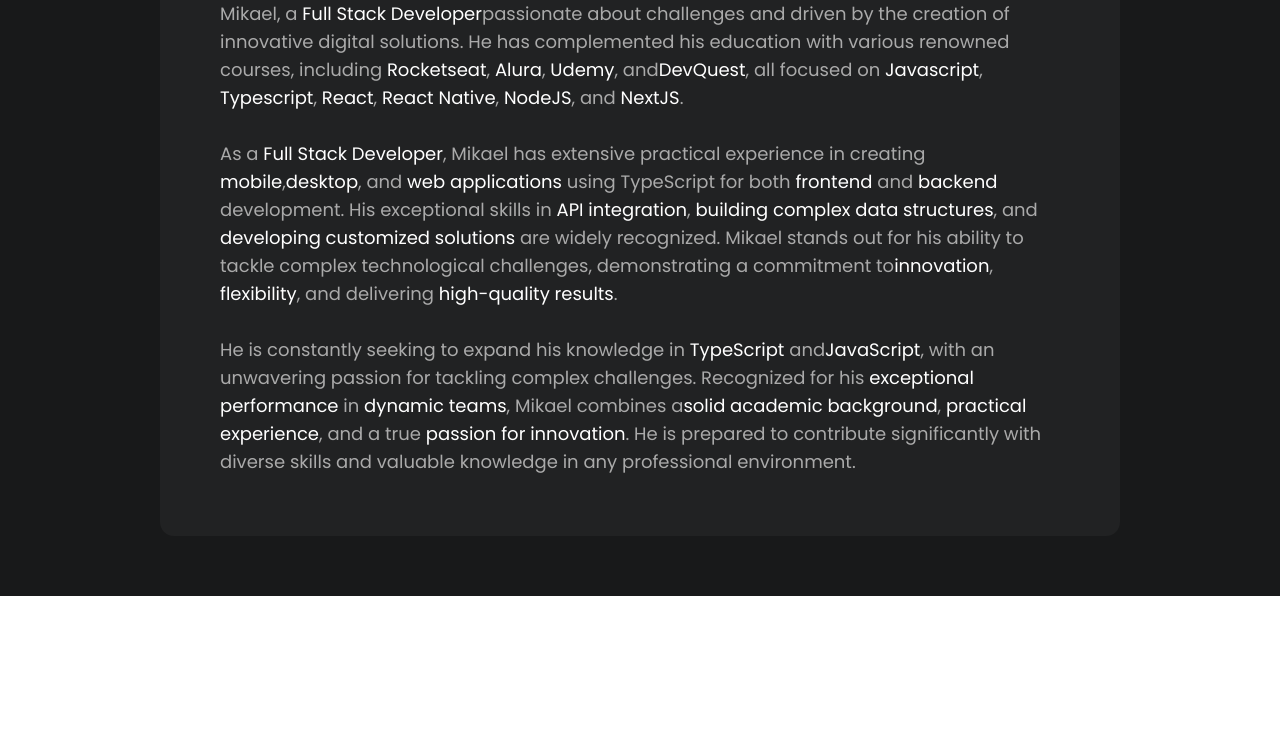
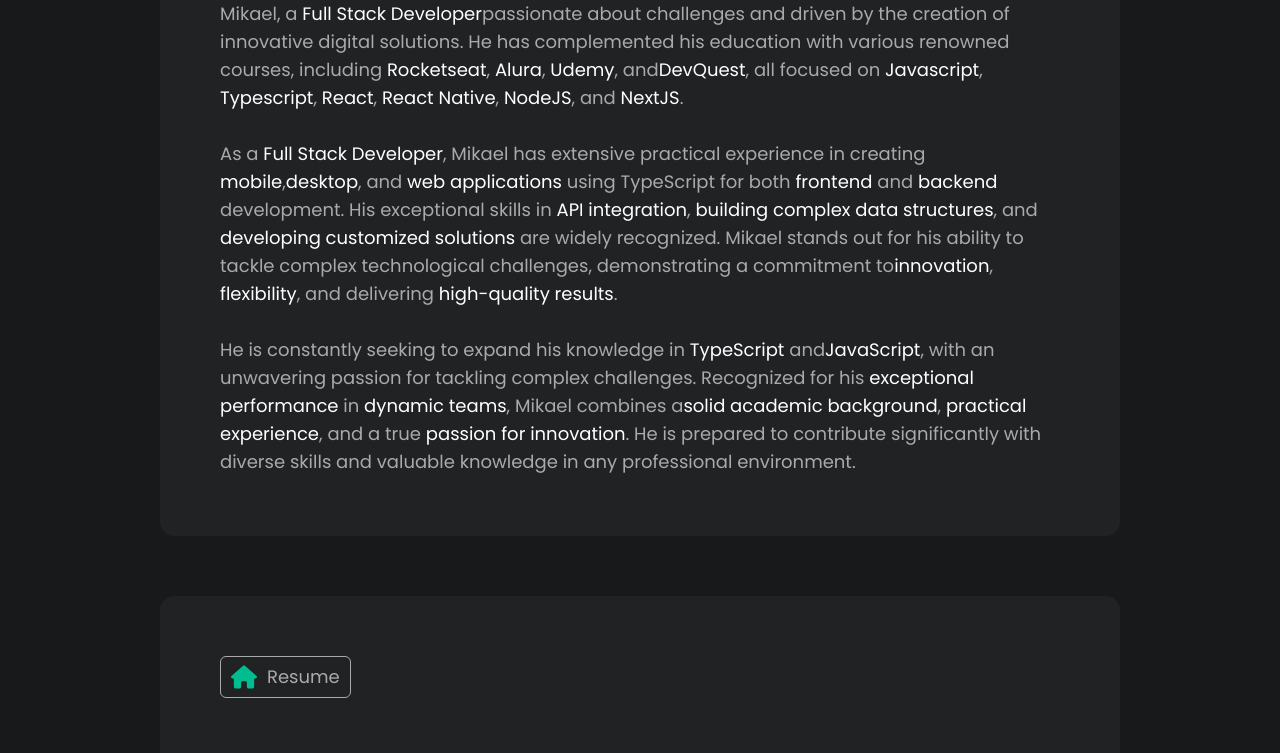
Before and after one commit to mikaelbernardes/my-portfolio, a Next.js app: page / in a window 1280 px wide. Shown: the part 1200-1953 px from the top of the page. Before the commit the page ends 1796 px from the top, so only its background shows below. Built offline with nearby package versions, Linux system fonts and the light colour scheme.

Commit message:
fix: styles

```diff
--- a/src/app/_sections/AboutSection.tsx
+++ b/src/app/_sections/AboutSection.tsx
@@ -23,7 +23,7 @@
           </h2>
         )}
       </div>
-      <p className="sm:text-sm md:text-lg lg:text-lg txt-300">
+      <div className="sm:text-sm md:text-lg lg:text-lg txt-300">
         {language === "en" ? (
           <p>
             Mikael, a <span className="txt-100">Full Stack Developer</span>
@@ -124,7 +124,7 @@
             profissional.
           </p>
         )}
-      </p>
+      </div>
     </SectionComponent>
   );
 }
--- a/src/app/layout.tsx
+++ b/src/app/layout.tsx
@@ -63,7 +63,9 @@
           }}
         />
       </head>
-      <body className={poppins.className}>{children}</body>
+      <body suppressHydrationWarning className={poppins.className}>
+        {children}
+      </body>
     </html>
   );
 }
--- a/src/app/page.tsx
+++ b/src/app/page.tsx
@@ -6,6 +6,7 @@
 import { AboutSection } from "./_sections/AboutSection";
 import { HomeSection } from "./_sections/HomeSection";
 import { PerfilSection } from "./_sections/PerfilSection";
+import { ResumeSection } from "./_sections/ResumeSection";
 
 export default function Home() {
   const { theme } = useThemeStore();
@@ -19,6 +20,7 @@
         <PerfilSection />
         <HomeSection />
         <AboutSection />
+        <ResumeSection />
       </div>
     </main>
   );
```
